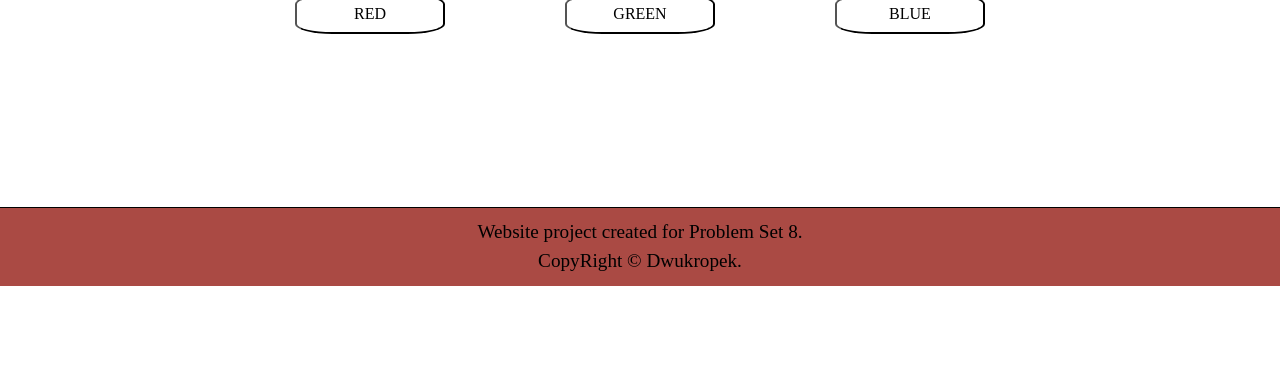
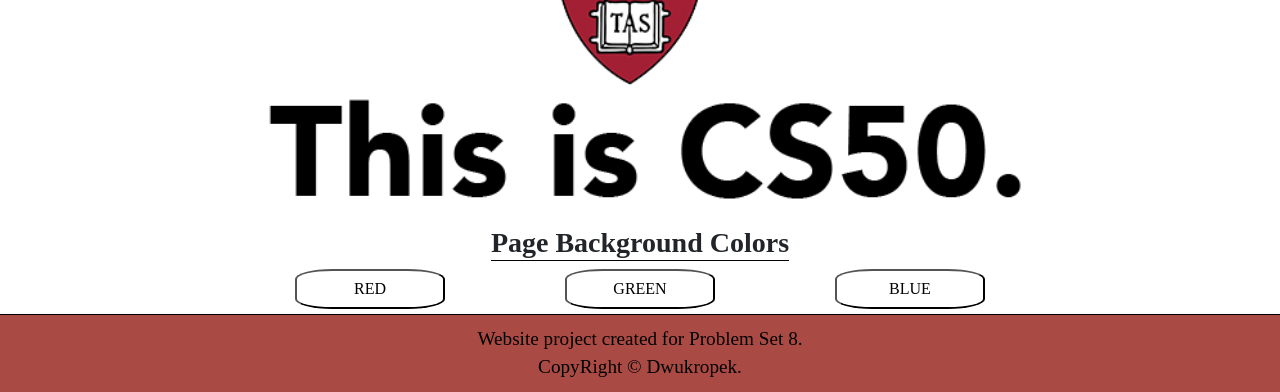
Before and after one commit to MarioProgramer/PSET8, a plain HTML site: page index.html in a window 1280 px wide. Shown: the part 514-906 px from the top of the page. Before the commit the page ends 800 px from the top, so only its background shows below. Drawn offline with nearby package versions, Linux system fonts and the light colour scheme; the site is published under a folder, as on GitHub Pages, so addresses that start at the root find nothing; a web font is replaced by a local one.

Commit message:
Update index.html

```diff
--- a/index.html
+++ b/index.html
@@ -36,7 +36,7 @@
           I started my journey with CS50 course somewhere around begging of 2023 and as you can see I keep going. Although there were already couple of downs and ups.
           Right now, I study management, work in finance and learn how to code. It is not easy, but I have the faith. Anyway...
           Feel free to check out some facts about me using navigation tools. The contact details were made up for the purpose of exercise. Hope you will like this simple page! </p>
-        <img class="cs50" src="/images/CS50x.png" alt="CS50">
+        <img class="cs50" src="images/CS50x.png" alt="CS50">
       </section>
       <!--Second section for first JavaScript feature-->
       <section class="section">
```
